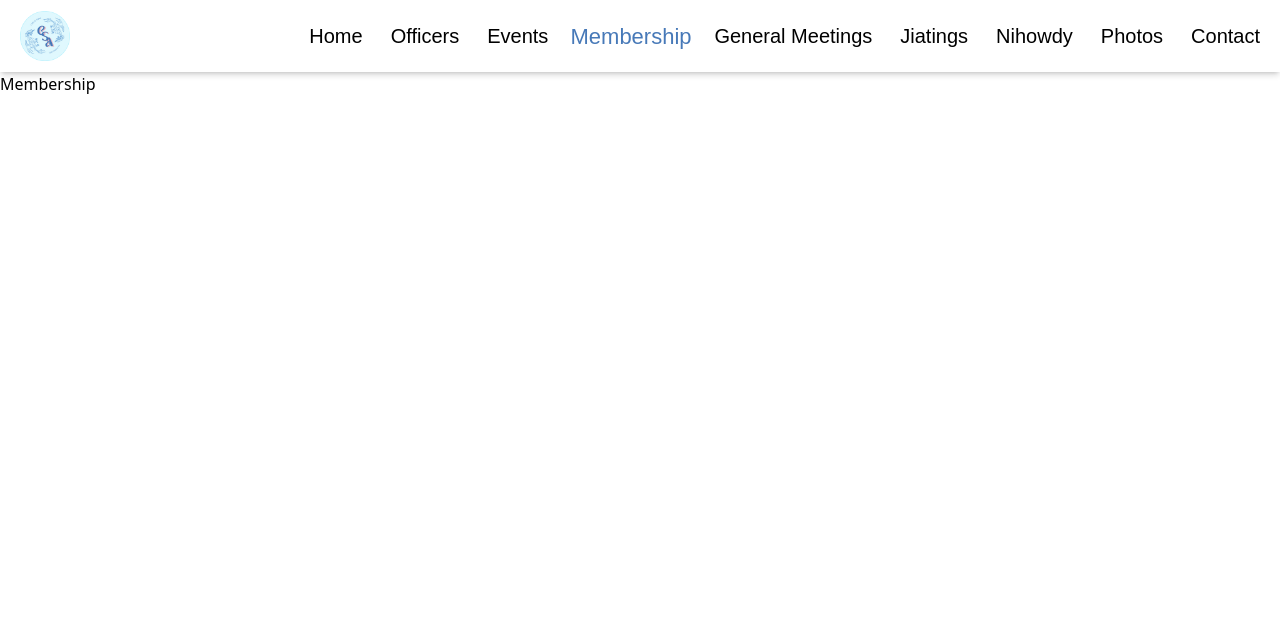
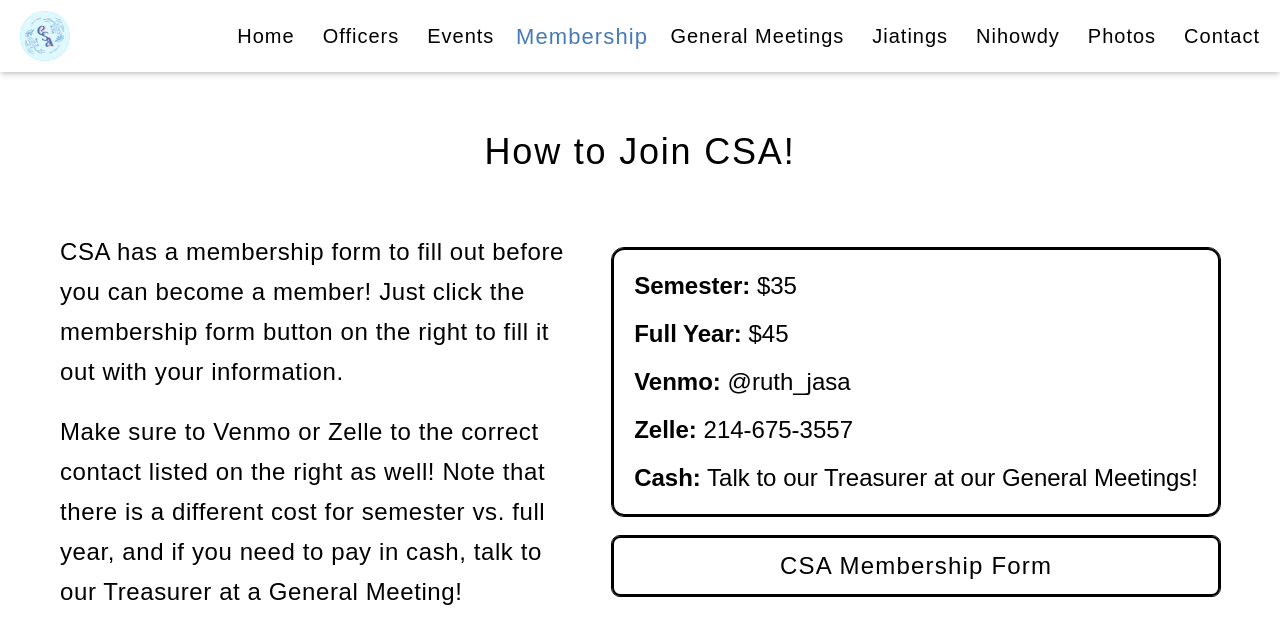
Before and after one commit to tamucsa/website, a Next.js app: page /membership in a window 1280 px wide. Shown: the top 644 px of the page. Built offline with nearby package versions, Linux system fonts and the light colour scheme; a web font is replaced by a local one.

Commit message:
added to events, gm, and membership pages

```diff
--- a/src/app/components/Navbar.tsx
+++ b/src/app/components/Navbar.tsx
@@ -35,7 +35,7 @@ const Navbar = () => {
                         menuItems.map((item) => {
                             const isActive = pathname === item.href;
                             return (
-                                <Link className={`text-xl text-black hover:scale-110 hover:text-primary ${isActive ? 'scale-110 text-primary' : '' }`}
+                                <Link className={`tracking-wider text-xl text-black hover:scale-110 hover:text-primary ${isActive ? 'scale-110 text-primary' : '' }`}
                                 href={item.href} key={item.href}>{item.label}</Link>
                             )
                         })
--- /dev/null
+++ b/src/app/components/Scroll.tsx
@@ -0,0 +1,13 @@
+'use client'
+
+import { usePathname } from "next/navigation";
+import { useEffect } from "react";
+
+export default function Scroll() {
+    const pathname = usePathname();
+    useEffect(() => {
+        window.scrollTo(0, 0);
+    }
+    , [pathname]);
+    return <></>;
+}
--- a/src/app/events/page.tsx
+++ b/src/app/events/page.tsx
@@ -1,6 +1,18 @@
+import Link from "next/link";
+
 const EventsPage = () => {
     return (
-        <div>Events!</div>
+        <div className='flex flex-col items-center gap-10'>
+            <h1 className='container text-center font-primary tracking-wider text-3xl md:text-4xl mt-10 md:mt-20 p-5 md:p-0'>Add to Your Google Calendar <Link href='https://calendar.google.com' className="underline">Here</Link>!</h1>
+            <iframe
+                src="https://embed.styledcalendar.com/#L87dkf6CYaiWvIAGrPUm"
+                title="Styled Calendar"
+                className="styled-calendar-container mb-20"
+                style={{ width: "80%", border: "none" }}
+                height="760px"
+                data-cy="calendar-embed-iframe"
+            />
+        </div>
     );
 }
 export default EventsPage;
--- a/src/app/globals.css
+++ b/src/app/globals.css
@@ -6,7 +6,6 @@
 }
 @theme {
   --color-primary: #4779B8;
-  --color-secondary: #6B7280;
   --color-dark: #1F2937;
   --color-light: #F9FAFB;
   --color-text: #000000;
--- a/src/app/gm/page.tsx
+++ b/src/app/gm/page.tsx
@@ -1,6 +1,11 @@
+import Link from "next/link";
+
 const GMPage = () => {
     return (
-        <div>General Meetings</div>
+        <div className='flex flex-col items-center gap-10'>
+            <h2 className='container text-center mx-auto font-secondary tracking-wide p-5 md:p-0 text-xl md:text-4xl/12 mt-5 md:mt-15'>Come join us at our General Meeting every other Thursday in PSYC 338 from 7-8 PM!
+Check out <Link href='/events' className="underline">Events</Link> to see the calendar for more accurate dates!</h2>
+        </div>
     );
 }
 export default GMPage;
--- a/src/app/layout.tsx
+++ b/src/app/layout.tsx
@@ -3,6 +3,7 @@ import { Geist, Geist_Mono, Bayon, Akshar } from "next/font/google";
 import "./globals.css";
 import Navbar from "./components/Navbar";
 import Footer from "./components/Footer";
+import Scroll from "./components/Scroll";
 
 const geistSans = Geist({
   variable: "--font-geist-sans",
@@ -39,7 +40,7 @@ export default function RootLayout({
     <html lang="en">
       <body className={`${bayon.variable} ${akshar.variable} antialiased bg-white text-black`}>
         <Navbar />
-        <main className="min-h-screen pt-18">{children}</main>
+        <main className="min-h-screen pt-13 md:pt-18">{children}</main>
         <Footer />
       </body>
     </html>
--- a/src/app/membership/page.tsx
+++ b/src/app/membership/page.tsx
@@ -1,6 +1,35 @@
+import Link from "next/link";
+
 const MembershipPage = () => {
     return (
-        <div>Membership</div>
+        <div className='flex flex-col items-center gap-5 md:gap-15'>
+            <h1 className='container text-center font-primary tracking-wider text-3xl md:text-4xl mt-10 md:mt-15'>How to Join CSA!</h1>
+            <div className='container items-center justify-center px-5 md:px-15'>
+                <div className='flex flex-col md:flex-row items-center justify-center gap-5 md:gap-10'>
+                    {/* Left Text */}
+                    <div className="flex flex-col items-center justify-center font-secondary text-md md:text-2xl/10 tracking-wide gap-5 px-3 md:px-0">
+                        <p>CSA has a membership form to fill out before you can become a member! Just click the membership form button on the right to fill it out with your information.</p>
+                        <p> Make sure to Venmo or Zelle to the correct contact listed on the right as well! Note that there is a different cost for semester vs. full year, and if you need to pay in cash, talk to our Treasurer at a General Meeting!</p>
+                    </div>
+                    {/* Right Payment Info & Form */}
+                    <div className="flex flex-col items-center justify-center gap-5">
+                        <div className="flex flex-col gap-3 md:gap-5">
+                            <div className="flex flex-col outline outline-black rounded-xl font-secondary border-2 p-3 md:p-5 text-md md:text-2xl gap-1 md:gap-4">
+                                <p className="text-nowrap"><b>Semester:</b> $35</p>
+                                <p className="text-nowrap"><b>Full Year:</b> $45</p>
+                                <p className="text-nowrap"><b>Venmo:</b> @ruth_jasa</p>
+                                <p className="text-nowrap"><b>Zelle:</b> 214-675-3557</p>
+                                <p className="md:text-nowrap"><b>Cash:</b> Talk to our Treasurer at our General Meetings!</p>
+                            </div>
+                            <Link href="https://docs.google.com/forms/d/e/1FAIpQLSe71PBHTionWEc17KzuQ0SiR-SwbS8g-wLPOSY4cOR0DR-CHA/viewform"
+                                  className="p-3 outline outline-blac border-2 rounded-lg text-center font-primary tracking-wider text-xl md:text-2xl hover:text-primary hover:outline-primary transition duration-300">
+                                  CSA Membership Form
+                            </Link>
+                        </div>
+                    </div>
+                </div>
+            </div>
+        </div>
     );
 }
 export default MembershipPage;
```
